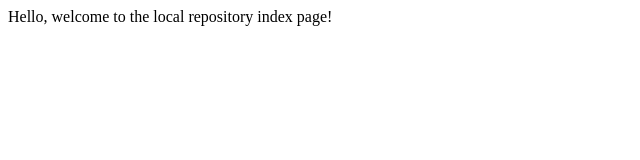
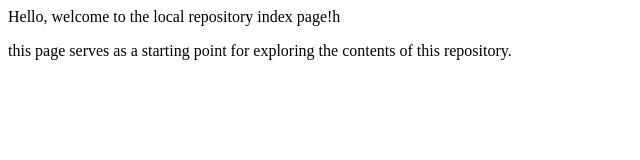
Before and after one commit to anikkhob/local-repository, a plain HTML site: page local-repo/index.html in a window 1280 px wide. Shown: the whole page, without its empty margins (0-640 px from the left). Drawn offline with Linux system fonts and the light colour scheme.

Commit message:
new line add

```diff
--- a/local-repo/index.html
+++ b/local-repo/index.html
@@ -1,3 +1,6 @@
 <p>
-    Hello, welcome to the local repository index page!
+    Hello, welcome to the local repository index page!h
 </p>
+<p>
+    this page serves as a starting point for exploring the contents of this repository.
+</p>
```
